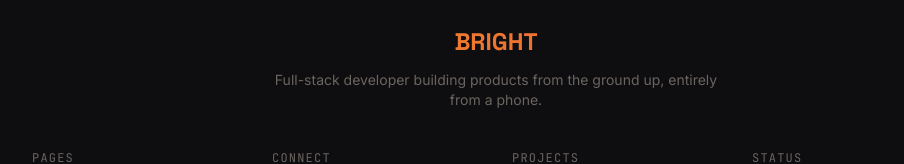
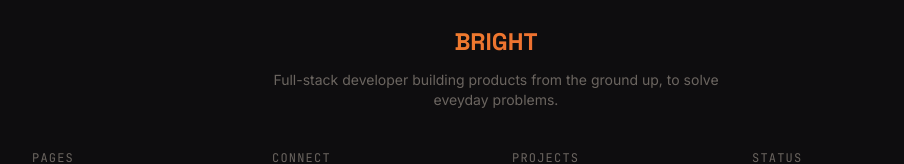
Before and after one commit to ImperioKDB/Bright.ng, a Next.js app: page / in a window 1280 px wide. Shown: the part 3963-4127 px from the top of the page, without its empty margins (144-1048 px from the left). Built offline with nearby package versions, Linux system fonts and the light colour scheme.

Commit message:
Update Footer.tsx

```diff
--- a/components/Footer.tsx
+++ b/components/Footer.tsx
@@ -32,7 +32,7 @@ export default function Footer() {
           </p>
           <p className="text-sm text-muted max-w-md mx-auto">
             Full-stack developer building products from the ground up,
-            entirely from a phone.
+            to solve eveyday problems.
           </p>
         </div>
 
```
